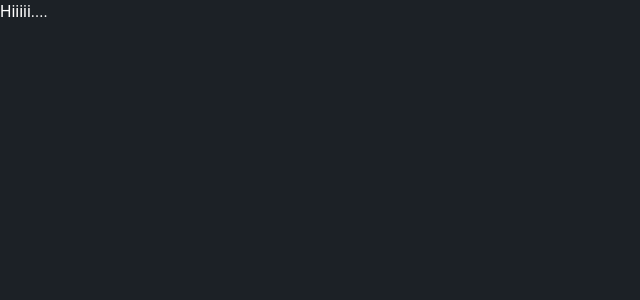
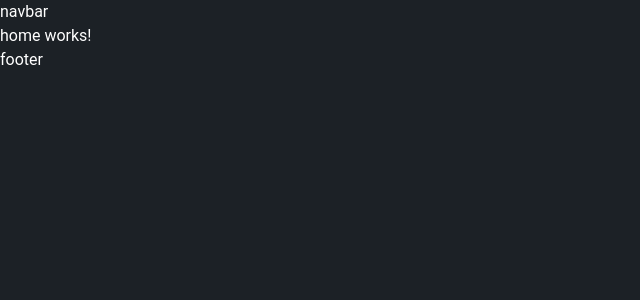
Before and after one commit to umasha2000/NEJA, an Angular app in the folder frontend/neja-ecommerce/: page / in a window 1280 px wide. Shown: the top 300 px of the page, without its empty margins (0-640 px from the left). Built offline with nearby package versions, Linux system fonts and the light colour scheme.

Commit message:
Committing Changes

```diff
--- a/frontend/neja-ecommerce/src/app/app.component.html
+++ b/frontend/neja-ecommerce/src/app/app.component.html
@@ -1 +1,12 @@
-<h1 class="text-blue-600">Hiiiii....</h1>
+<div class="py-5">
+    navbar
+</div>
+
+<div class="py-5">
+    <app-home />
+</div>
+
+
+<div class="py-5">
+    footer
+</div>
```
